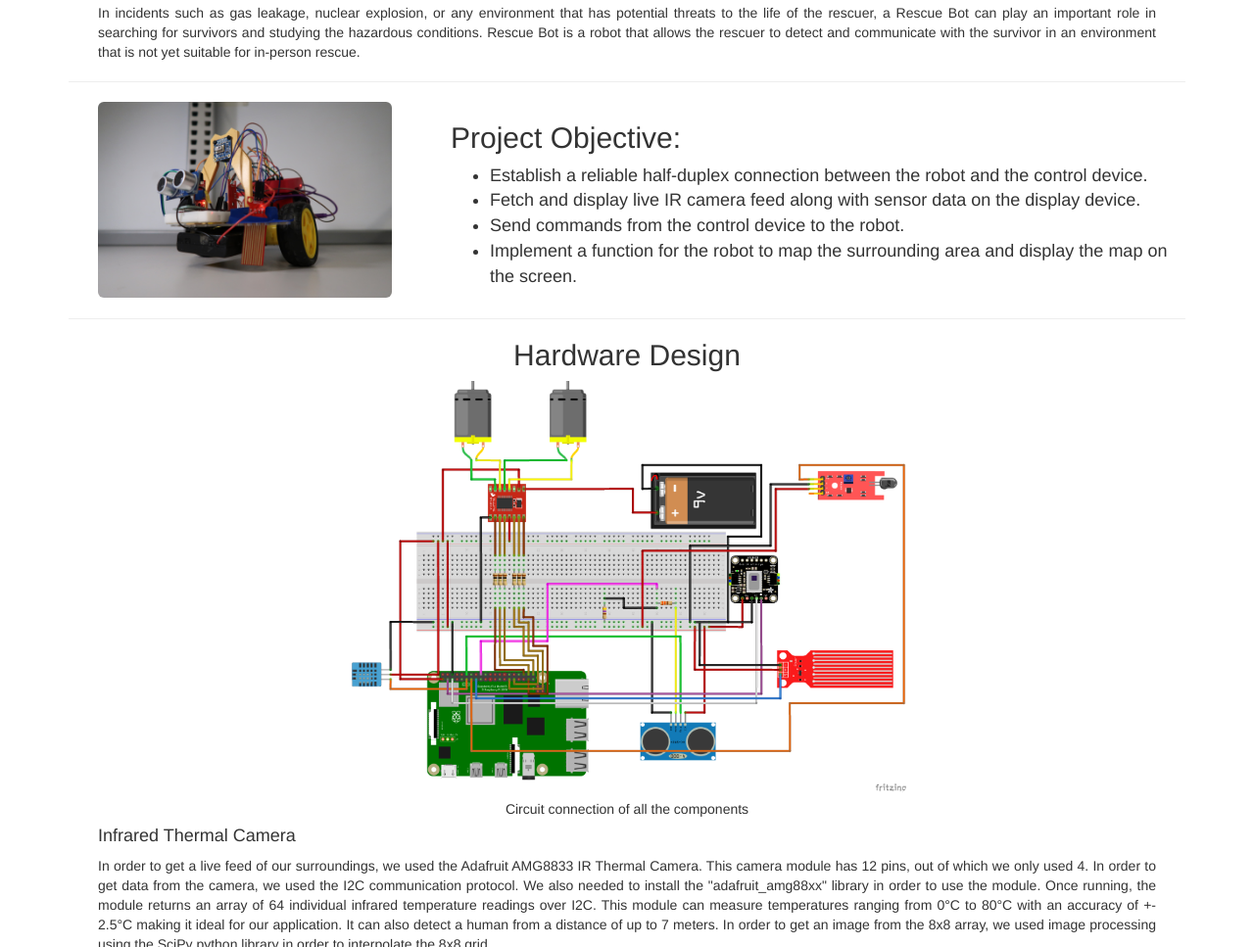
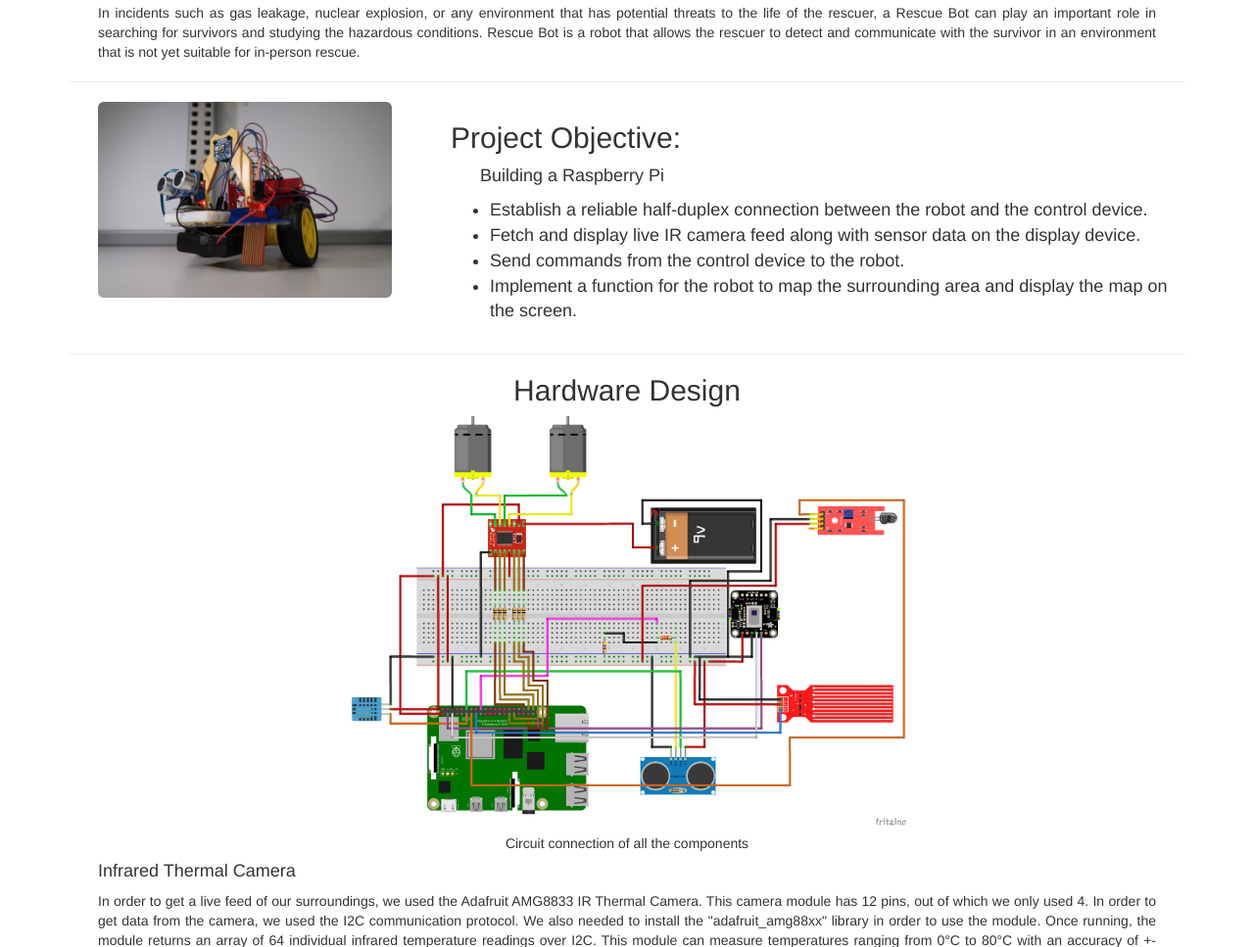
Before and after one commit to ParthSSharma/ECE5725, a plain HTML site: page index.html in a window 1280 px wide. Shown: the part 791-1758 px from the top of the page at 98% size. Drawn offline with nearby package versions, Linux system fonts and the light colour scheme; some packages are replaced by stand-ins of ours.

Commit message:
Update index.html

```diff
--- a/index.html
+++ b/index.html
@@ -98,6 +98,7 @@
           </div>
           <div class="col-md-8" style="font-size:18px;">
           <h2>Project Objective:</h2>
+          <p style="text-align: justify;padding: 0px 30px;"> Building a Raspberry Pi</p>
           <ul>
 			<li>Establish a reliable half-duplex connection between the robot and the control device.</li>
 			<li>Fetch and display live IR camera feed along with sensor data on the display device.</li>
```
